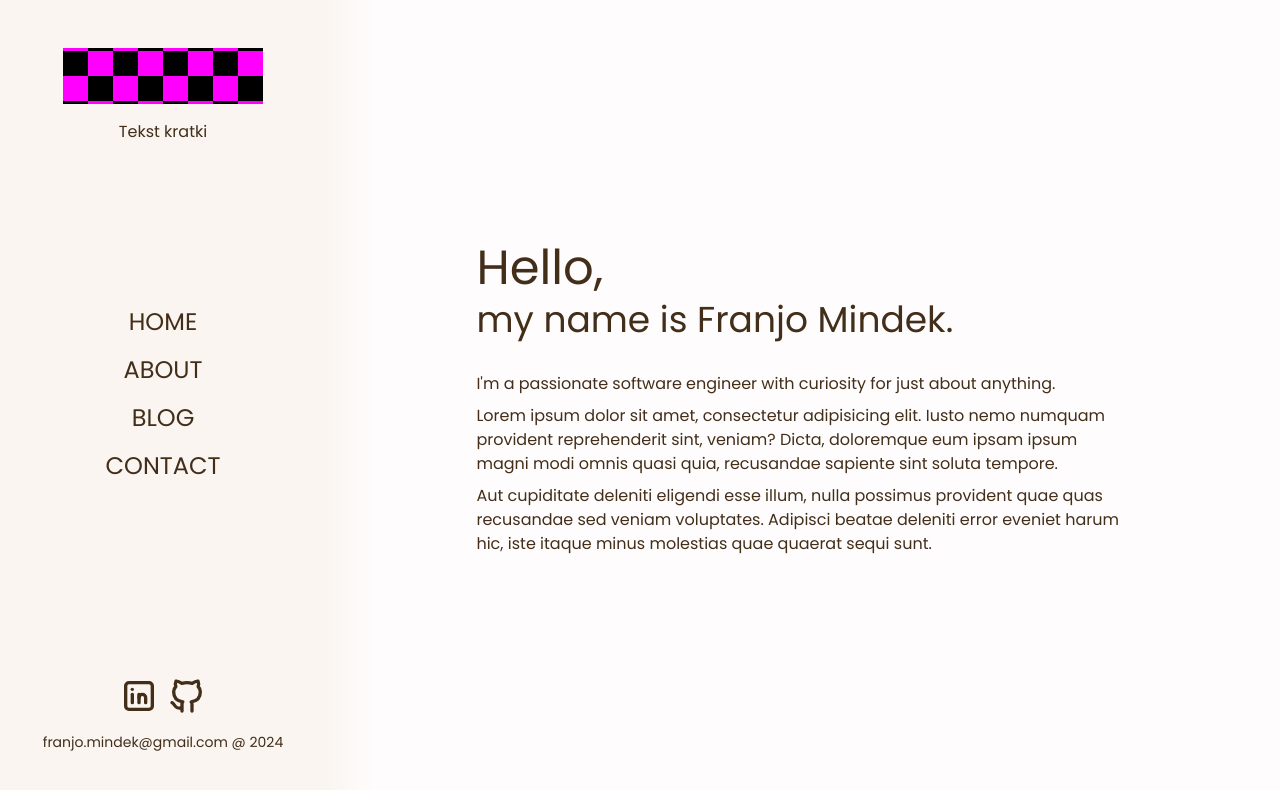
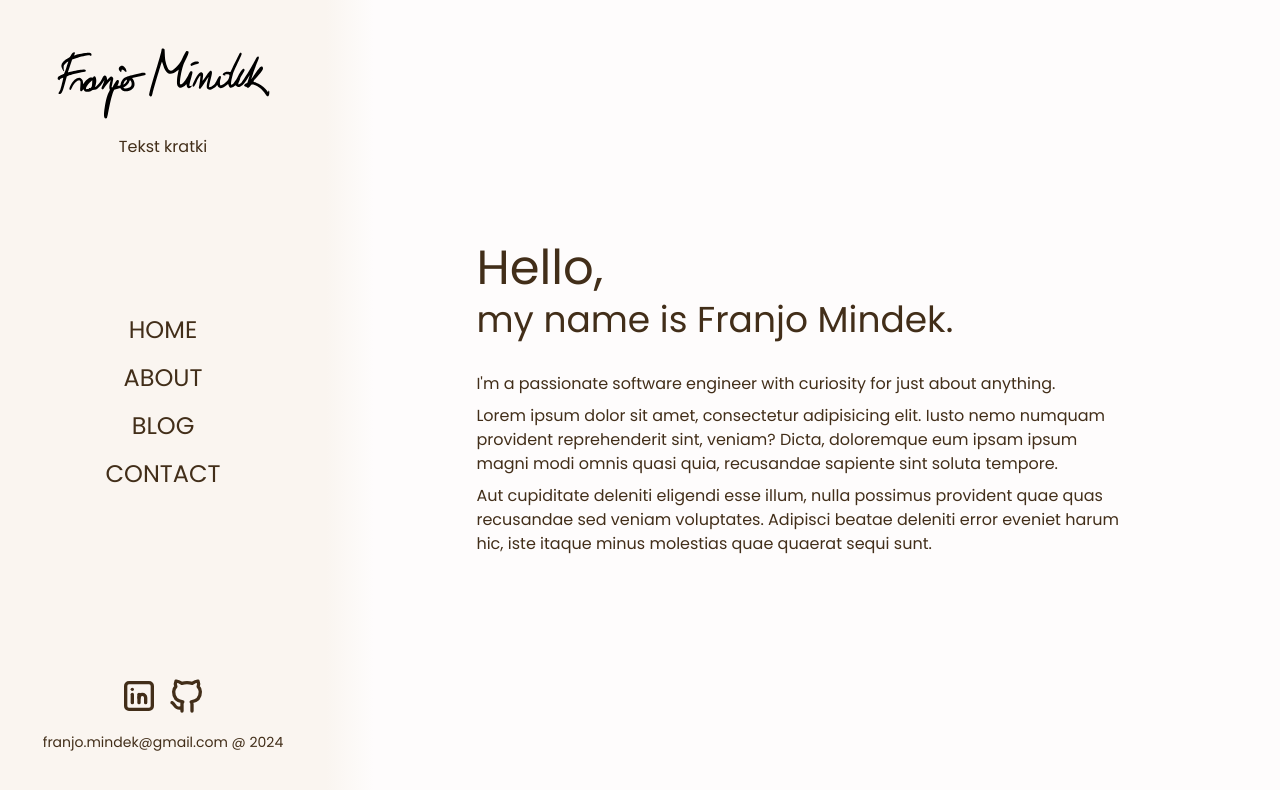
Before and after one commit to FranjoMindek/franjo-web, a Next.js app: page / in a window 1280 px wide. Shown: the top 790 px of the page. Built offline with nearby package versions, Linux system fonts and the light colour scheme.

Commit message:
fix signature

```diff
--- a/src/components/Navigation/Navigation.tsx
+++ b/src/components/Navigation/Navigation.tsx
@@ -8,6 +8,7 @@ import Image from "next/image";
 import {usePathname} from "next/navigation";
 import MenuOpen from '@img/menu-open.svg';
 import MenuClosed from '@img/menu-closed.svg';
+import Signature from '@img/signature.svg';
 
 const Navigation = () => {
   const [isOpen, setIsOpen] = useState(false);
@@ -35,8 +36,7 @@ const Navigation = () => {
         <div className={'flex flex-col items-center justify-between flex-grow'}>
           {/* Headline */}
           <div className={'flex flex-col items-center gap-4'}>
-            <Image src={'/img/placeholder.png'} alt={'Signature'} width={200} height={50}
-                   className={'max-h-14 object-cover'}/>
+            <Signature className={'fill-coffee'} width={213} height={71}/>
             <p>Tekst kratki</p>
           </div>
           {/* Nav */}
```
Also changed, not shown: public/img/signature.svg.
